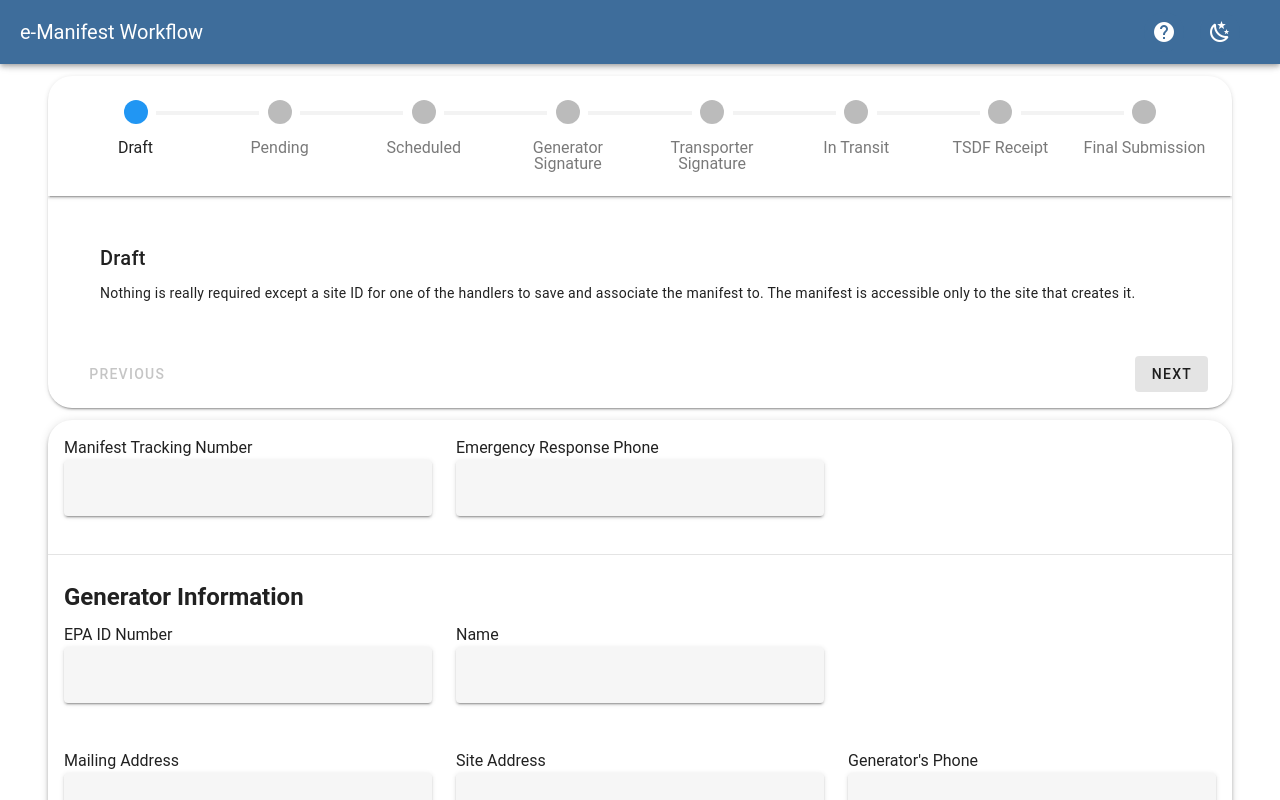
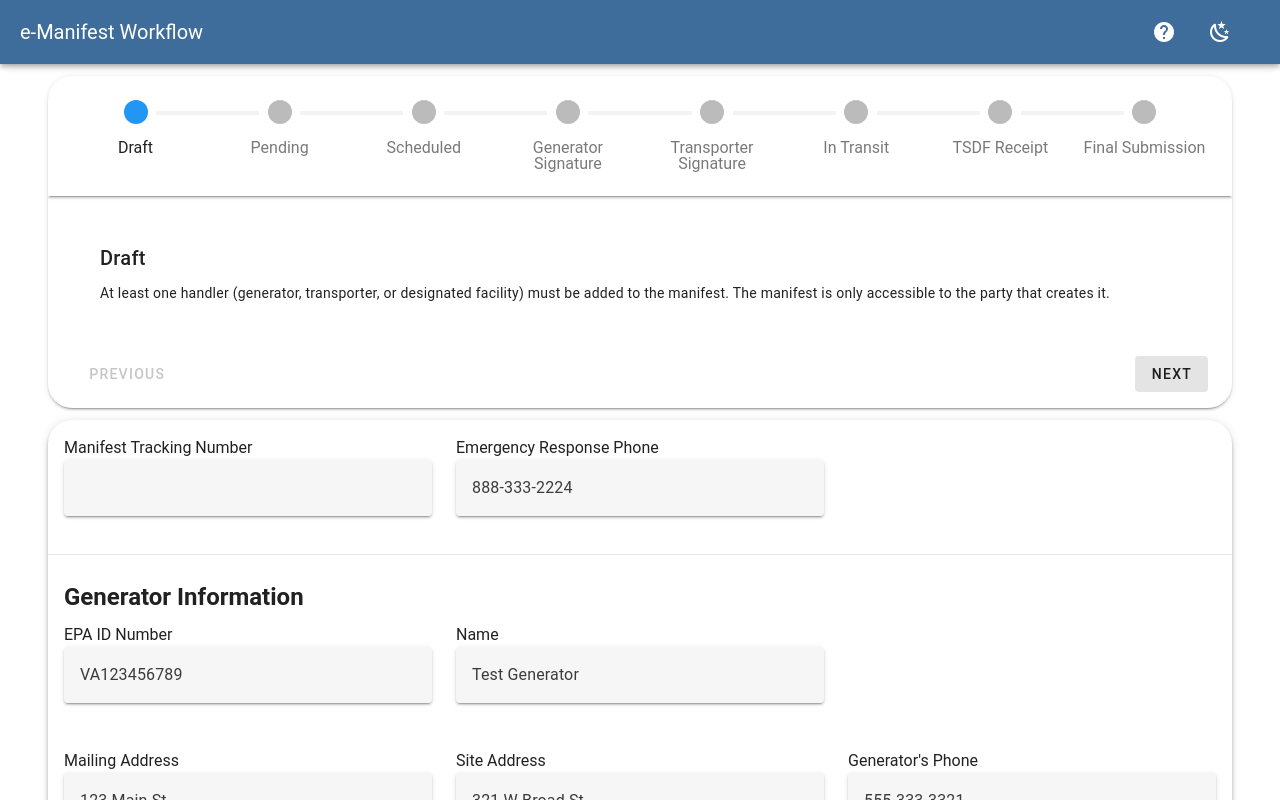
Before and after one commit to USEPA/emanifest-workflow, a Vue app: page / in a window 1280 px wide. Shown: the top 800 px of the page. Built offline with nearby package versions, Linux system fonts and the light colour scheme; a small style sheet from the web is missing.

Commit message:
top menu hide on scroll, added a populate option to LabelField configuration

```diff
--- a/src/components/LabelField.vue
+++ b/src/components/LabelField.vue
@@ -41,7 +41,10 @@ console.log(field)
 
 const internalValue = computed(() => {
     if (!props.overRideValue) {
-        if (required.value) {
+        if (populate.value) {
+            return field.value
+        }
+        else if (required.value) {
             return field.value
         } else {
             return ''
@@ -54,6 +57,13 @@ const internalValue = computed(() => {
 const required = computed(() => {
     if (field.hasOwnProperty('required')) {
         return store.lookupStatusId(field.required) <= store.currentStep + 1
+    }
+    return false
+})
+
+const populate = computed(() => {
+    if (field.hasOwnProperty('populate')) {
+        return store.lookupStatusId(field.populate) <= store.currentStep + 1
     }
     return false
 })
--- a/src/components/Manifest.vue
+++ b/src/components/Manifest.vue
@@ -1,5 +1,5 @@
 <template>
-    <v-app-bar color="#3e6d9b">
+    <v-app-bar color="#3e6d9b"  v-if="showTopNav">
         <v-app-bar-title>e-Manifest Workflow</v-app-bar-title>
         <div class="mr-8">
             <v-icon-btn icon="mdi-help-circle" color="#3e6d9b" class="mx-2" @click="dialog = true"></v-icon-btn>
@@ -187,15 +187,12 @@
 
 import { ref, computed } from 'vue'
 import { useTheme } from 'vuetify'
+import { useScrollPosition } from '@/composables/useScrollPosition';
 import LabelRequired from './LabelRequired.vue';
 import LabelField from './LabelField.vue';
 import Tooltip from './Tooltip.vue';
 import StatusBar from './StatusBar.vue';
 import WasteInfo from './WasteInfo.vue';
-import { useAppStore } from '@/stores/app'
-const store = useAppStore();
-
-
 
 const theme = useTheme()
 const themeMode = computed(() => {
@@ -206,11 +203,15 @@ const themeMode = computed(() => {
     }
 })
 
+const { scrollY } = useScrollPosition();
+
+const showTopNav = computed(() => {
+    return scrollY.value < 10;
+});
+
 const dialog = ref(false)
 
-
 const addedTransporters = [{ order: 1, epaId: 'VA123', name: 'test' }, { order: 2, epaId: 'NC123', name: 'second' }]
-
 
 const transporters = ref(addedTransporters)
 
--- a/src/components/StatusBar.vue
+++ b/src/components/StatusBar.vue
@@ -43,7 +43,7 @@
 <style scoped>
 .banner-position {
     position: sticky;
-    top: 64px;
+    top: 0;
     /**use 64px if top menu bar doesn't hide on scroll. otherwise use 0 */
     z-index: 100;
     padding: 0px;
@@ -95,7 +95,7 @@ const lastStep = computed(() => {
 const { scrollY } = useScrollPosition();
 
 const showBanner = computed(() => {
-    return scrollY.value > 290; // Show the banner after scrolling
+    return scrollY.value > 300; // Show the banner after scrolling
 });
 
 </script>
--- a/src/stores/app.js
+++ b/src/stores/app.js
@@ -6,11 +6,11 @@ export const useAppStore = defineStore('app', {
     steps: [
       {
         order: 1, value: 'Draft', status: 'Draft',
-        description: 'Nothing is really required except a site ID for one of the handlers to save and associate the manifest to. The manifest is accessible only to the site that creates it.'
+        description: 'At least one handler (generator, transporter, or designated facility) must be added to the manifest. The manifest is only accessible to the party that creates it.'
       },
       {
         order: 2, value: 'Pending', status: 'Pending',
-        description: 'At least one site must be added to the manifest. The manifest is shared with all parties selected on the manifest.'
+        description: 'At least one handler must be added to the manifest. The manifest is editable and viewable to all parties selected on the manifest.'
       },
       {
         order: 3, value: 'Scheduled', status: 'Scheduled',
@@ -40,13 +40,13 @@ export const useAppStore = defineStore('app', {
     currentStep: 0,
     fields: {
       mtn: { id: 'mtn', label: 'Manifest Tracking Number', required: 'Pending', value: '123456789ELC', locked: 'Pending' },
-      erPhone: { id: 'erPhone', label: 'Emergency Response Phone', required: 'Scheduled', value: '888-333-2224', locked: 'GenSig' },
+      erPhone: { id: 'erPhone', label: 'Emergency Response Phone', required: 'Scheduled', populate:'Draft', value: '888-333-2224', locked: 'GenSig' },
       generator: {
-        epaId: { id: 'genId', label: 'EPA ID Number', required: 'Scheduled', value: 'VA123456789', locked: 'GenSig' },
-        name: { id: 'genName', label: 'Name', required: 'Scheduled', value: 'Test Generator', locked: 'GenSig' },
-        phone: { id: 'genPhone', label: 'Generator\'s Phone', required: 'Scheduled', value: '555-333-3321', locked: 'GenSig' },
-        mailingAddress: { id: 'genMailAddress', label: 'Mailing Address', required: 'Scheduled', value: '123 Main St \r Fairfax, VA 22033', locked: 'GenSig' },
-        siteAddress: { id: 'genSiteAddress', label: 'Site Address', required: 'Scheduled', value: '321 W Broad St \r Fairfax, VA 22033', locked: 'GenSig' },
+        epaId: { id: 'genId', label: 'EPA ID Number', required: 'Scheduled', populate:'Draft', value: 'VA123456789', locked: 'GenSig' },
+        name: { id: 'genName', label: 'Name', required: 'Scheduled', value: 'Test Generator', populate:'Draft', locked: 'GenSig' },
+        phone: { id: 'genPhone', label: 'Generator\'s Phone', required: 'Scheduled', populate:'Draft', value: '555-333-3321', locked: 'GenSig' },
+        mailingAddress: { id: 'genMailAddress', label: 'Mailing Address', required: 'Scheduled', populate:'Draft', value: '123 Main St \r Fairfax, VA 22033', locked: 'GenSig' },
+        siteAddress: { id: 'genSiteAddress', label: 'Site Address', required: 'Scheduled', populate:'Draft', value: '321 W Broad St \r Fairfax, VA 22033', locked: 'GenSig' },
         signature: {
           name: { id: 'genSigName', label: 'Name', required: 'GenSig', value: 'Gen Erator', locked: 'GenSig' },
           date: { id: 'genSigDate', label: 'Date', required: 'GenSig', value: '10/20/2025', locked: 'GenSig' }
```
